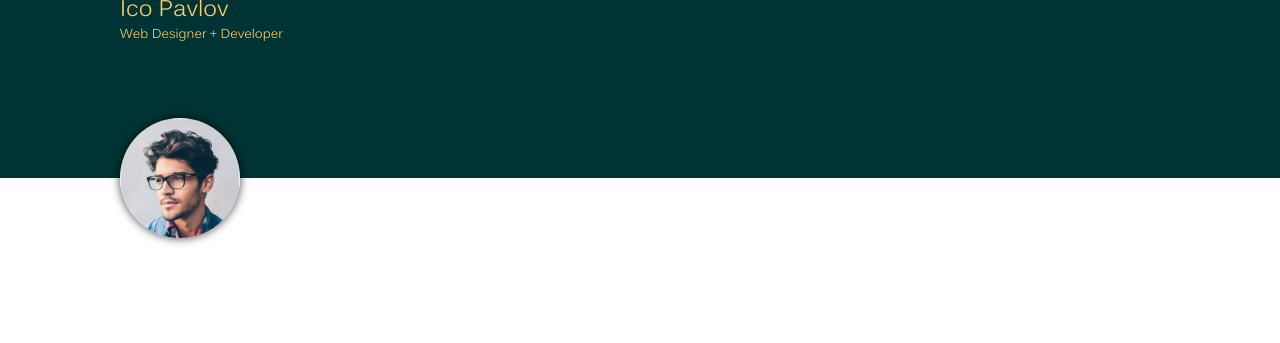
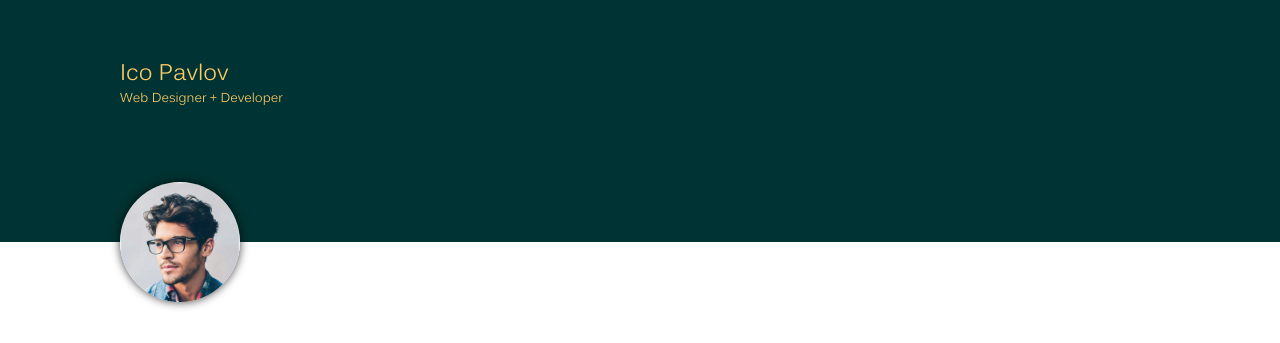
Before and after one commit to h5avlov/resume, a plain HTML site: page index.htm in a window 1280 px wide. Shown: the top 343 px of the page. Drawn offline with Linux system fonts and the light colour scheme.

Commit message:
Add files via upload

```diff
--- a/css/settings.css
+++ b/css/settings.css
@@ -41,7 +41,7 @@
 
 header {
 	--header-margin-bottom: 4.75rem;
-	--header-padding: 0;
+	--header-padding: 4rem;
 	--name-margin-bottom: 0.4rem;
 	--position-margin-bottom: 4.75rem;
 	--photo-margin-bottom: 2.25rem;
```
